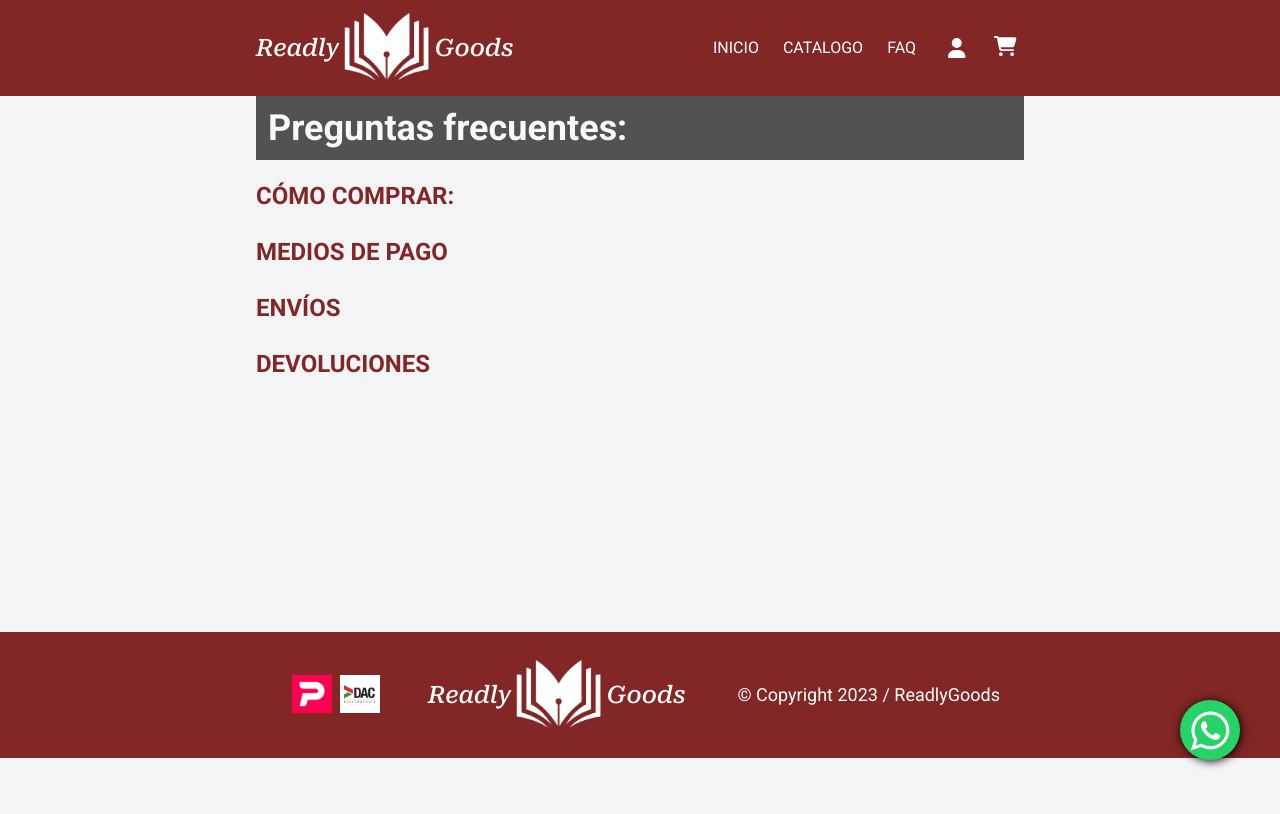
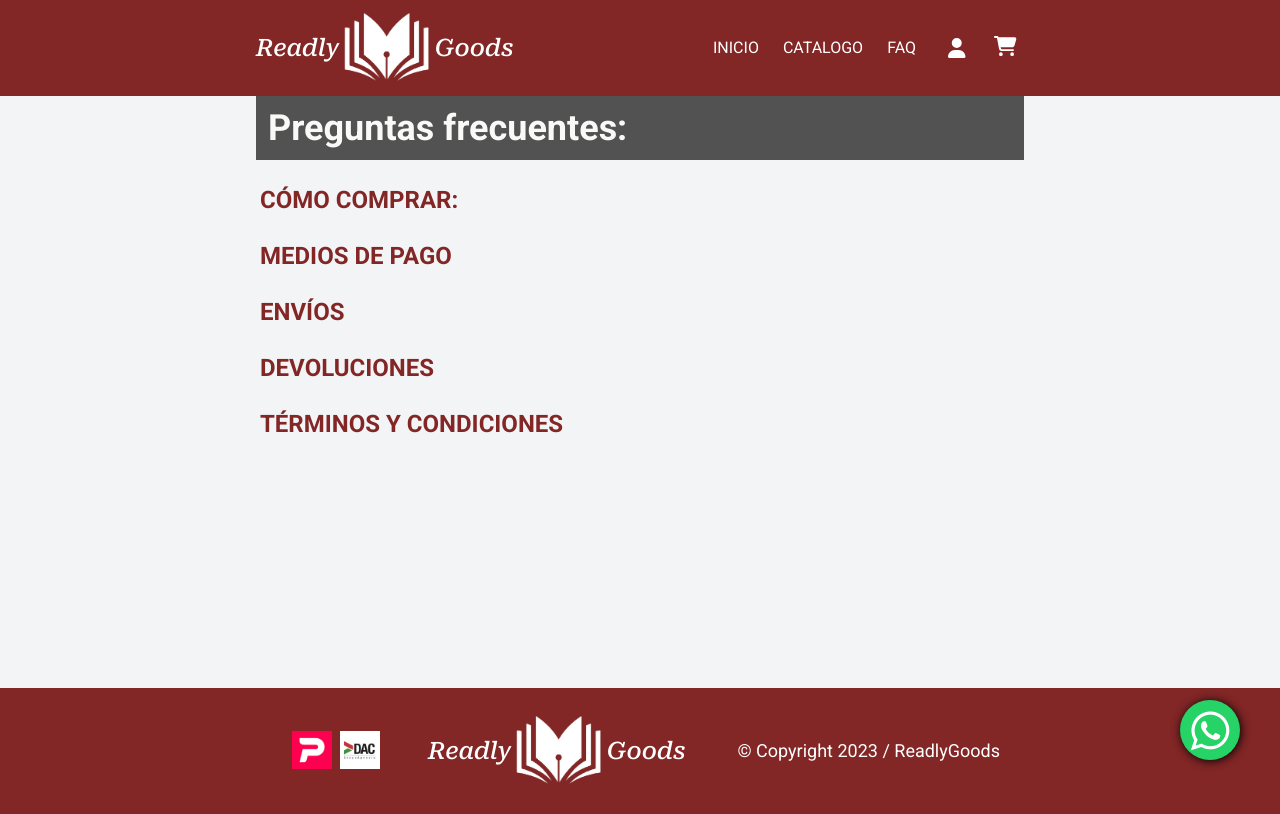
Before and after one commit to No-Country/c15-58-n-react-agregarback, a React (Vite) app in the folder Front/readly-goods/: page /faq in a window 1280 px wide. Built offline with nearby package versions, Linux system fonts and the light colour scheme; a web font is replaced by a local one.

Commit message:
update faq

```diff
--- a/Front/readly-goods/src/components/accordion/Accordion.jsx
+++ b/Front/readly-goods/src/components/accordion/Accordion.jsx
@@ -48,11 +48,11 @@ const Accordion = ({
 
       <div
 
-        className={`${classContent} grid overflow-hidden transition-all duration-1000 ease-in cursor-pointer
+        className={`${classContent} grid overflow-hidden transition-all duration-1000 ease cursor-pointer
             ${
               accordionOpen
-                ? "grid-rows-[1fr] opacity-100 max-h-96"
-                : "grid-rows-[0fr] opacity-0 max-h-0"
+                ? "grid-rows-[1fr] opacity-100 h-full inline-block"
+                : "grid-rows-[0fr] opacity-0 h-0 p-0"
             }`}
       >
         {accordionOpen && content}
--- a/Front/readly-goods/src/components/pages/faq/Faq.jsx
+++ b/Front/readly-goods/src/components/pages/faq/Faq.jsx
@@ -12,7 +12,7 @@ const Faq = () => {
         <div className="py-5">
           <Accordion
             title={"CÓMO COMPRAR:"}
-            classTitle={"text-2xl text-[#822626] font-bold"}
+            classTitle={"text-2xl text-[#822626] text-left p-1 w-full h-10 font-bold  rounded hover:border-5 hover:border-[#525252] hover:bg-[#dbdbdb]"}
             content={
               <>
                 <div>PROCESO DE COMPRA</div>
@@ -80,12 +80,12 @@ const Faq = () => {
                 </ol>
               </>
             }
-            classContent={"text-[#525252] px-5 py-3"}
+            classContent={"text-[#525252] px-5 py-2 "}
             classAccordion={""}
           />
           <Accordion
             title={"MEDIOS DE PAGO"}
-            classTitle={"text-2xl text-[#822626] font-bold"}
+            classTitle={"text-2xl text-[#822626] text-left p-1 w-full h-10 font-bold  rounded hover:border-5 hover:border-[#525252] hover:bg-[#dbdbdb]"}
             content={
               <>
                 <div className="p-1 font-bold">MEDIOS DE PAGO</div>
@@ -122,12 +122,12 @@ const Faq = () => {
                 </p>
               </>
             }
-            classContent={"text-[#525252] p-3"}
+            classContent={"text-[#525252] px-5 py-2"}
             classAccordion={""}
           />
           <Accordion
             title={"ENVÍOS"}
-            classTitle={"text-2xl text-[#822626] font-bold"}
+            classTitle={"text-2xl text-[#822626] text-left p-1 w-full h-10 font-bold  rounded hover:border-5 hover:border-[#525252] hover:bg-[#dbdbdb]"}
             content={
               <>
                 <div className="p-1 font-bold">1. PICK UP CENTER </div>
@@ -164,13 +164,13 @@ const Faq = () => {
                 </p>
               </>
             }
-            classContent={"text-[#525252] p-3"}
+            classContent={"text-[#525252] px-5 py-2"}
             classAccordion={""}
           />
 
           <Accordion
             title={"DEVOLUCIONES"}
-            classTitle={"text-2xl text-[#822626] font-bold"}
+            classTitle={"text-2xl text-[#822626] text-left p-1 w-full h-10 font-bold  rounded hover:border-5 hover:border-[#525252] hover:bg-[#dbdbdb]"}
             content={
               <>
                 <div className="p-1 font-bold">POLITICA DE DEVOLUCIONES</div>
@@ -205,9 +205,74 @@ const Faq = () => {
                 </p>
               </>
             }
-            classContent={"text-[#525252] p-3"}
+            classContent={"text-[#525252] px-5 py-2"}
             classAccordion={""}
           />
+           <Accordion
+          title={ 'TÉRMINOS Y CONDICIONES'}
+          classTitle={'text-2xl text-[#822626] text-left p-1 w-full h-10 font-bold  rounded hover:border-5 hover:border-[#525252] hover:bg-[#dbdbdb]'}
+          content={
+            <>
+            <p className="p-1 font-bold">CONDICIONES GENERALES DE CONTRATACIÓN</p>
+            <p className="p-1 font-bold">1) OBJETO Y ÁMBITO DE APLICACIÓN</p>
+            <p>Las presentes Condiciones Generales de Contratación tienen como objeto regular la relación entre grupoLibros Srl. (en adelante GL) y Ud. (en adelante "el Cliente"), relativas a todas las transacciones realizadas a través de la página web www.grupolibros.com.uy, dominio del que es titular grupoLibros, sociedad legalmente constituida, con domicilio social en Gabriel A. Pereira 3076, 11200 Montevideo  (Uruguay).</p>
+            <p className="p-1 font-bold">2) ACEPTACIÓN Y PRUEBA DE ACEPTACIÓN</p>
+            <p>La adquisición de los productos debe hacerse a través de la activación de los botones PAGAR o COMPRAR que aparecen a pie de página de las solicitudes de compra, y expresan la aceptación total de todas y cada una de las Condiciones de Contratación tal y como se muestran en la página web de GL con anterioridad a la adquisición de los productos.</p>
+            <p>Desde el momento de la aceptación, el usuario adquiere la condición de Cliente de GL que se describe en estas Condiciones Generales de Contratación.
+
+RG le informa de que por motivos legales archiva los documentos electrónicos en que quedan formalizadas las compras, a los que Ud. podrá acceder, solicitándolo al e-mail: info@readlygoods.com</p>
+            <p className="p-1 font-bold">3) PRECIOS, FORMA DE PAGO, ENTREGA Y DESISTIMIENTO</p>
+            <p className="p-1 font-bold">3.1 Precios</p>
+            <p>Los precios aplicables a cada producto y/o servicio son los indicados en la página web en la fecha del pedido.
+
+En los envíos realizados a países no pertenecientes al territorio nacional, GL no asumirá los gastos correspondientes a impuestos y aranceles aduaneros propios de cada país.</p>
+            <p>Las ofertas estarán debidamente marcadas e identificadas como tal, indicando convenientemente el precio anterior y el precio de la oferta.
+
+RG se reserva el derecho de efectuar en la Web, en cualquier momento y sin previo aviso, las modificaciones que considere oportunas, pudiendo actualizar productos y servicios en función del mercado.</p>
+<p>Los gastos de envío que aparecen en el sitio web al realizar el pedido se refieren a envíos dentro del territorio nacional. </p>
+<p className="p-1 font-bold">3.2 Forma de pago</p>
+<p>Las compras  se pueden pagar a través de los medios a continuación enumerados:</p>
+<p>·        Contra reembolso: Disponible sólo para compras desde Uruguay y para todos nuestros productos.</p>
+<p>·        Tarjeta Visa y Oca.</p>
+<p>·        Transferencia bancaria.</p>
+<p className="p-1 font-bold">3.3 Entrega</p>
+<p>Los pedidos se envían a la dirección de entrega que el Cliente indica, en el plazo indicado al elegir el modo de envío para productos en stock. En caso de no disponer de stock GL comunicará debidamente al Cliente este extremo a la mayor brevedad.</p>
+<p>También podrás recoger tus envíos en alguna de nuestras librerías físicas. Te lo entregamos en la librería que elijas de las disponibles en un plazo de 24 horas. Para poder recoger tu pedido será necesario presentar el e-mail de aviso de recogida, que recibirás cuando éste se encuentre en la librería seleccionada, y el Documento de Identidad de la persona que recoge el pedido.</p>
+<p>El Cliente podrá seleccionar la forma de envío de entre las posibles para su zona de entrega que aparezca en la Web. </p>
+<p className="p-1 font-bold">4) TRÁMITES PARA CELEBRAR EL CONTRATO</p>
+<p>Para la adquisición de los productos ofertados en la Web se requiere exclusivamente rellenar el formulario (solicitud) de compra con los datos personales y los datos de pago.</p>
+<p>Una vez recibida una solicitud de compra, GL remitirá de forma inmediata una confirmación del pedido a la dirección de correo electrónico indicada en la solicitud de compra antes de que transcurran 24 horas de la misma.</p>
+<p className="p-1 font-bold">5) GARANTÍA LEGAL Y RESPONSABILIDADES DE LA COMPAÑÍA</p>
+<p>El consumidor tiene derecho a reclamar frente al vendedor, ante cualquier falta de conformidad que exista en el momento de la entrega del bien en los plazos y condiciones que allí se establecen.</p>
+<p>Si la falta de conformidad del producto se manifiesta durante los primeros 30 días, se entiende que el fallo ya existía cuando se entregó el producto, salvo que se demuestre lo contrario o cuando esta presunción sea incompatible con la naturaleza del producto o la índole de la falta de conformidad.</p>
+<p>Si la falta de conformidad se manifiesta después de esos primeros 30 días, le corresponderá al Cliente demostrar que el defecto es de origen para que quede cubierto por la garantía legal.
+
+En caso de defecto de conformidad procederemos, a nuestro cargo, al restablecimiento de la conformidad del producto mediante la reparación/sustitución o reducción del precio, tal como establecen las vigentes disposiciones legales.</p>
+<p>La asistencia en garantía requiere la previa presentación de la factura de compra.
+
+Para cualquier aclaración, incidencia o reclamación, o cualquier comunicación que sea precisa, deberá dirigirse al Departamento de Atención al Cliente mediante correo electrónico a la dirección info@grupolibro.com.uy.</p>
+<p>RG garantiza la calidad del servicio contratado a través de la página web www.grupolibros.com.uy
+
+Quedan garantizados todos los derechos que las Leyes en vigor garanticen a los consumidores y usuarios.
+
+El incumplimiento de cualquiera de las Condiciones de Contratación podrá dar lugar a la devolución de los productos o la cancelación de los servicios adquiridos por el Cliente.</p>
+<p className="p-1 font-bold">6) RESPONSABILIDADES DEL CLIENTE</p>
+<p>El Cliente se obliga a realizar un uso lícito de los servicios, sin contravenir la legislación vigente, ni lesionar los derechos e intereses de terceras personas.
+
+El Cliente garantiza la veracidad y exactitud de los datos facilitados al cumplimentar los formularios de contratación.
+
+El incumplimiento de cualquiera de las Condiciones de Contratación podrá dar lugar a la retirada o cancelación de los servicios por parte de GL, sin necesidad de preaviso al Cliente y sin que ello dé derecho a indemnización alguna.</p>
+<p className="p-1 font-bold">7) SERVICIOS POSTVENTA</p>
+<p>Para cualquier consulta, sugerencia, queja o reclamación tras la adquisición de los productos o servicios, GL pone a disposición del Cliente un Servicio de Atención al Cliente en el correo electrónico info@grupolibros.com.uy</p>
+            <p className="p-1 font-bold">8) PROPIEDAD INDUSTRIAL E INTELECTUAL</p>
+            <p>Los derechos de propiedad intelectual e industrial sobre las obras, marcas, logos, y cualquier otro susceptible de protección, contenidos en la página web de grupoLibros corresponden en exclusiva a GL, a quien corresponde el ejercicio exclusivo de los derechos de explotación de los mismos en cualquier forma y, en especial, los derechos de reproducción, copia ,distribución, transformación, comercialización, y comunicación pública. La reproducción, distribución, comercialización o transformación no autorizadas de tales obras, marcas, logos, etc. constituye una infracción de los derechos de propiedad intelectual e industrial de GL o del titular de los mismos, y podrá dar lugar al ejercicio de cuantas acciones judiciales o extrajudiciales les pudieran corresponder en el ejercicio de sus derechos.
+
+Mediante la aceptación de las presentes Condiciones Generales de Contratación, el Cliente se compromete a respetar los derechos de PropiedadIndustrial e Intelectual titularidad de GL.</p>
+            </>
+           }
+          classContent={'text-[#525252] px-5 py-2'}
+          classAccordion={''}
+        />
         </div>
       </div>
     </main>
```
